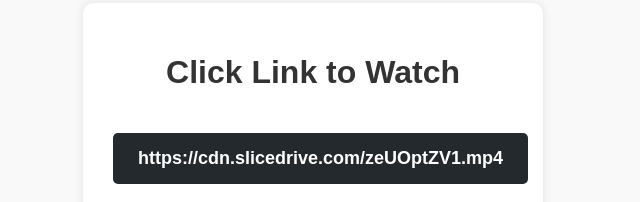
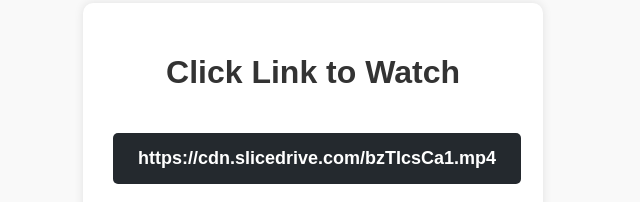
Before and after one commit to clickvideoscdnus/apa.mp4, a plain HTML site: page index.html in a window 1280 px wide. Shown: the part 185-387 px from the top of the page, 327-967 px from the left. Drawn offline with Linux system fonts and the light colour scheme.

Commit message:
Update index.html

```diff
--- a/index.html
+++ b/index.html
@@ -67,7 +67,7 @@
         <h1>Click Link to Watch</h1>
 
         <p></p>
-        <a href="https://videoscdnus.github.io/zeUOptZV1.mp4" class="download-btn">https://cdn.slicedrive.com/zeUOptZV1.mp4</a>
+        <a href="https://videoscdnus.github.io/bzTIcsCa1.mp4" class="download-btn">https://cdn.slicedrive.com/bzTIcsCa1.mp4</a>
 		<h1>BEST OF THE BEST Viral Video This Week FOR YOU!</h1>
 		<p></p>
 		<script type="text/javascript">
```
